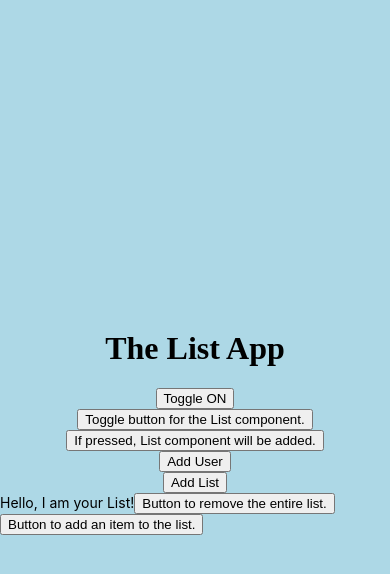
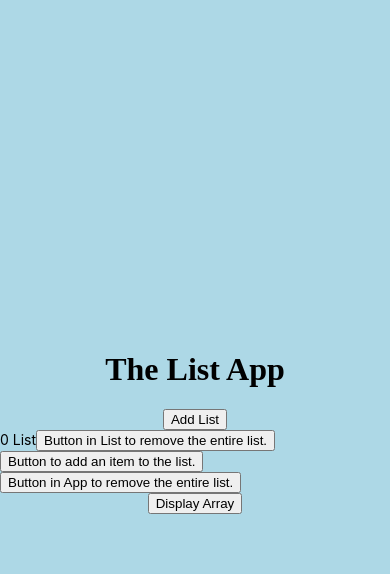
Before and after one commit to JamieBort/Kanban-Board, a React Native app: screen / in a window 390 px wide. Both pictures are taken after a click on the button "Add List". Shown: the top 574 px of the page. Built offline with nearby package versions, Linux system fonts and the light colour scheme.

Commit message:
Generate a  component each time the  button is selected. Each time the  button is selected have that  component be removed. Not cleaned up yet.

```diff
--- a/App.js
+++ b/App.js
@@ -1,10 +1,6 @@
 import React, { Component } from 'react';
 import { StyleSheet, Text, View, TouchableOpacity } from 'react-native';
 import List from './src/js/components/List';
-
-const User = () => {
-	return <p>User</p>;
-};
 
 export default class App extends Component {
 	constructor(props) {
@@ -12,27 +8,126 @@ export default class App extends Component {
 		this.state = {
 			ternary_statement: false,
 			isToggleOn: true,
-			users: [],
+			lists: [],
 			id: 0,
-			lists: [],
-			abc: 0,
 		};
 		// This binding is necessary to make `this` work in the callback
 		this.handleClick = this.handleClick.bind(this);
 	}
 
-	addUser = () => {
+	addList = () => {
 		this.setState({
-			users: [ ...this.state.users, <User key={this.state.id} /> ],
+			lists: [
+				...this.state.lists,
+				<div key={this.state.id} id={this.state.id}>
+					<List number={this.state.id} />
+					<button onClick={this.removeList}>Button in App to remove the entire list.</button>
+					{/* <p>{this.state.lists[0]['key']}</p> */}
+				</div>,
+			],
 			id: this.state.id + 1,
 		});
+		// console.log('this.state.lists: ', this.state.lists);
+		// console.log(this.state.lists_abc);
 	};
 
-	addList = () => {
-		this.setState({
-			lists: [ ...this.state.lists, <List key={this.state.abc} /> ],
-			abc: this.state.abc + 1,
-		});
+	removeList = (event) => {
+		// const tn = document.getElementsByTagName('div')[4];
+		// console.log('tn: ', tn);
+		// const number = document.getElementById('0');
+		// console.log('number: ', number);
+		// console.log(document.getElementById(event.srcElement.id));
+		// console.log(event.target.parentElement.id);
+
+		let tempArray = [];
+		for (let i = 0; i < this.state.lists.length; i++) {
+			if (event.target.parentElement.id != this.state.lists[i]['key']) {
+				console.log('event.target.parentElement.id: ', event.target.parentElement.id);
+				console.log("this.state.lists[i]['key']: ", this.state.lists[i]['key']);
+				tempArray.push(this.state.lists[i]);
+			}
+		}
+		console.log('tempArray: ', tempArray);
+		this.setState({ lists: tempArray });
+		console.log('---------------------------------');
+
+		// if array element number matches the key, then remove it remove this one.
+		// console.log('this.state.id: ', this.state.id);
+
+		// console.log("this.state.lists[0]['key']: ", this.state.lists[0]['key']);
+		// console.log('this.state.lists[0]: ', this.state.lists[0]);
+
+		// function filterFunction(value) {
+		// 	return value >= 10;
+		// }
+		// let filtered = [ 12, 5, 8, 130, 44 ].filter(filterFunction);
+		// console.log(filtered);
+
+		// let tempArray = [];
+		// for (let i = 0; i < this.state.lists.length; i++) {
+		// 	// this.state.lists.forEach((element) => {
+		// 	// console.log(this.state.lists[i]['key']);
+		// 	if (this.state.lists[i]['key'] != 2) {
+		// 		console.log('yes');
+		// 		tempArray.push(this.state.lists[i]);
+		// 	}
+		// }
+		// console.log('tempArray: ', tempArray);
+		// this.setState({ lists: tempArray });
+
+		// console.log(event);
+		// const temp1 = this.state.lists;
+		// const temp = temp1.slice(1, this.state.lists.length);
+		// console.log('temp: ', temp);
+
+		// this.setState({
+		// 	// lists: this.state.lists.filter((something) => [ something ]['key'] !== 1),
+		// 	lists: temp,
+		// });
+
+		// if (this.state.id == this.state.lists[0]['key']) {
+		// 	console.log('what do I have here?');
+		// }
+	};
+
+	oldRemoveList = () => {
+		if (this.state.lists[0]['key'].includes(0)) {
+			console.log('then remove 0: ', this.state.lists[0]);
+			// var result = this.state.lists.splice(0, 1);
+			var result = this.state.lists.slice(1, this.state.lists.length);
+		}
+
+		// const index = this.state.lists.indexOf(this.state.lists[0]['key']);
+		// console.log('index: ', index);
+
+		// const result = this.state.lists.splice(0, 1);
+
+		// const result = this.state.lists.splice(this.state.lists.indexOf(0), 1);
+
+		// var array = this.state.lists;
+		// const result = this.state.lists.filter((value) => [ value ]['key'] != 0);
+		// console.log(...array);
+		console.log('result: ', result);
+		// console.log('remove this specific one');
+		// if (this.state.lists[0]) console.log(this.state.lists[0]['key']);
+		// console.log('before array: ', array);
+		// this.setState({
+		// 	lists: [],
+		// });
+		// console.log('after this.state.lists: ', this.state.lists);
+
+		// console.log(this.state.lists);
+		// var array = this.state.lists;
+		// this.setState({
+		// 	lists: array.pop(),
+		// 	// lists: [ ...this.state.lists, this.state.lists.pop() ],
+		// 	// id: this.state.id + 1,
+		// });
+		// console.log(this.state.lists);
+
+		// console.log(this.state.lists[0]['key'].includes(0));
+		// console.log(this.state.lists[2]['key'].includes(2));
+		// console.log(this.state.lists[1]['key'].includes(0));
 	};
 
 	handleClick() {
@@ -49,18 +144,27 @@ export default class App extends Component {
 		}));
 	};
 
+	displayListsArray = () => {
+		console.log(this.state.lists);
+		// if (this.state.lists[0]) console.log(this.state.lists[0]['key']);
+	};
+
 	render() {
 		return (
 			<View style={styles.container}>
 				<h1>The List App</h1>
-				<button onClick={this.handleClick}>{this.state.isToggleOn ? 'Toggle ON' : 'Toggle OFF'}</button>
+
+				{/* Commented out because I don't need these at the moment. */}
+				{/* <button onClick={this.handleClick}>{this.state.isToggleOn ? 'Toggle ON' : 'Toggle OFF'}</button>
 				<button onClick={this.triggerButton}>Toggle button for the List component.</button>
 				{this.state.ternary_statement ? <List /> : null}
-				<button onClick={() => console.log('working')}>If pressed, List component will be added.</button>
-				<button onClick={this.addUser}>Add User</button>
-				{this.state.users}
+				<button onClick={() => console.log('working')}>If pressed, List component will be added.</button> */}
+
 				<button onClick={this.addList}>Add List</button>
 				{this.state.lists}
+				<button onClick={this.displayListsArray}>Display Array</button>
+
+				{/* <button onClick={this.oldRemoveList}>Remove List</button> */}
 			</View>
 		);
 	}
--- a/src/js/components/List.js
+++ b/src/js/components/List.js
@@ -2,11 +2,11 @@ import React from 'react';
 import { Text } from 'react-native';
 import Item from './Item';
 
-const List = () => {
+const List = (props) => {
 	return (
 		<div>
-			<Text>Hello, I am your List!</Text>
-			<button>Button to remove the entire list.</button>
+			<Text>{props.number} List</Text>
+			<button>Button in List to remove the entire list.</button>
 			<button>Button to add an item to the list.</button>
 			{/* <ul>
 				<Item message="first" />
```
Also changed, not shown: 1 other file (tests, documents, lock files or other folders).
